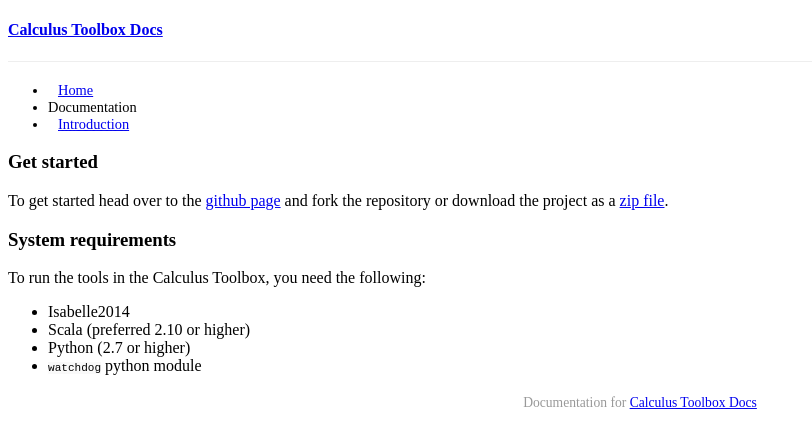
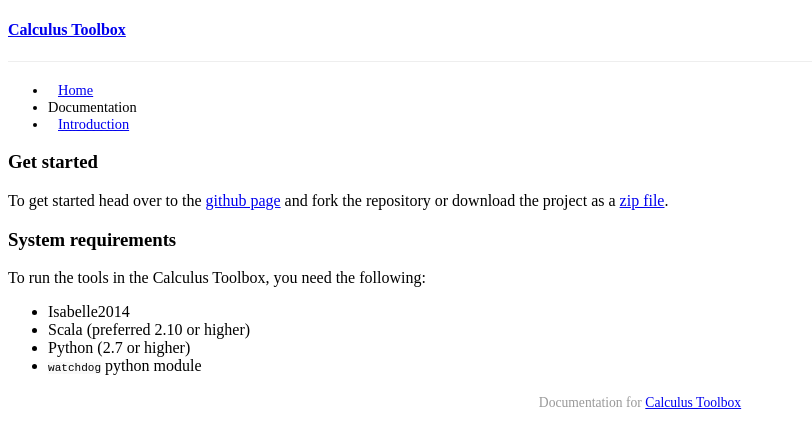
Before and after one commit to goodlyrottenapple/calculus-toolbox, a Jekyll site: the page built from index.md, in a window 1280 px wide. Shown: the top 448 px of the page, without its empty margins (0-812 px from the left). Built offline with Jekyll 4.4.1, drawn with Linux system fonts in a browser that asks for light colours; Markdown is read by kramdown in place of the engine named in the settings; a style sheet for code colours, icons or effects is not loaded.

Commit message:
Update _config.yml

```diff
--- a/_config.yml
+++ b/_config.yml
@@ -1,5 +1,5 @@
 # Site title and subtitle. This is used in _includes/header.html
-title: 'Calculus Toolbox Docs'
+title: 'Calculus Toolbox'
 # subtitle: 'Painless documentation for your projects'
 
 # if you wish to integrate disqus on pages set your shortname here
```
